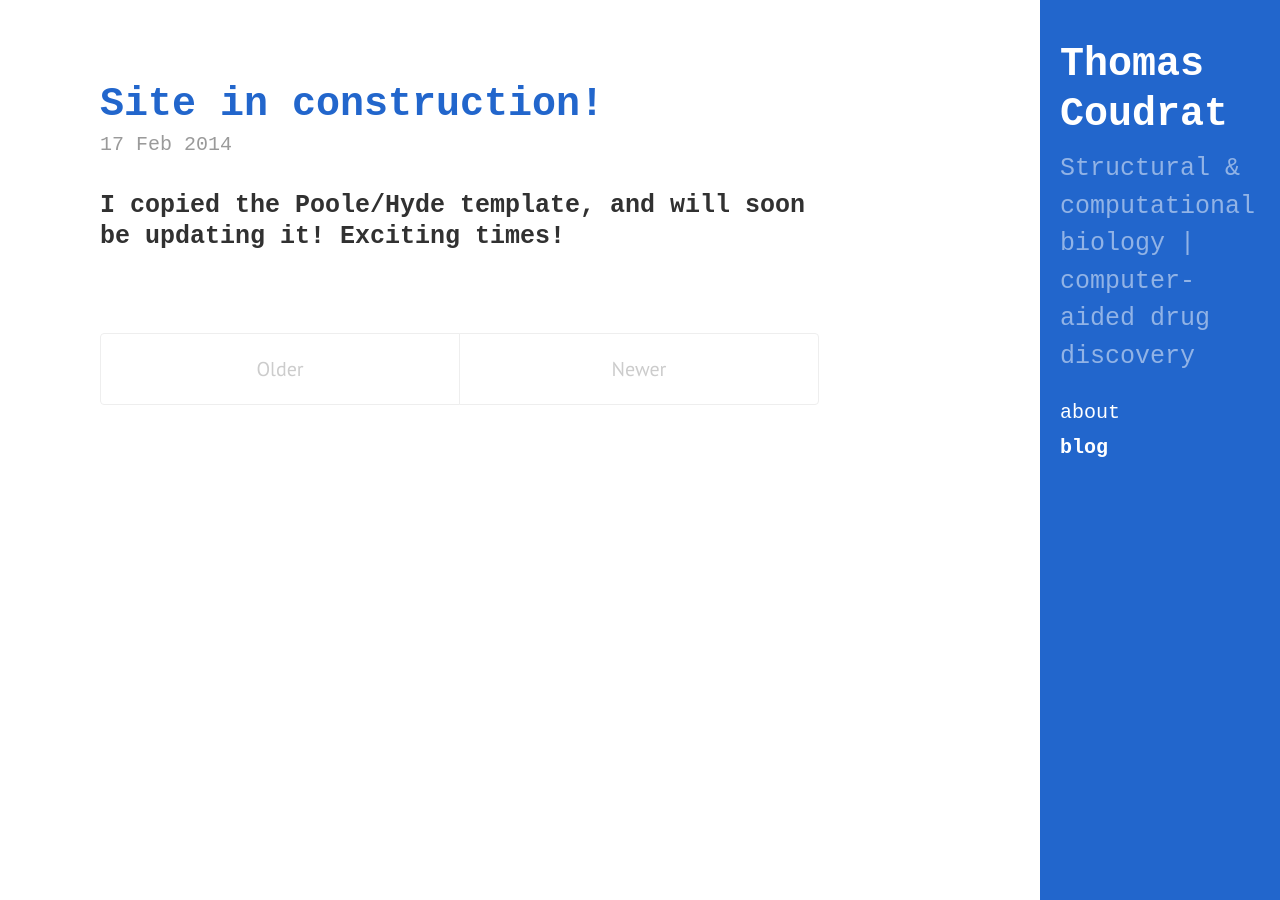
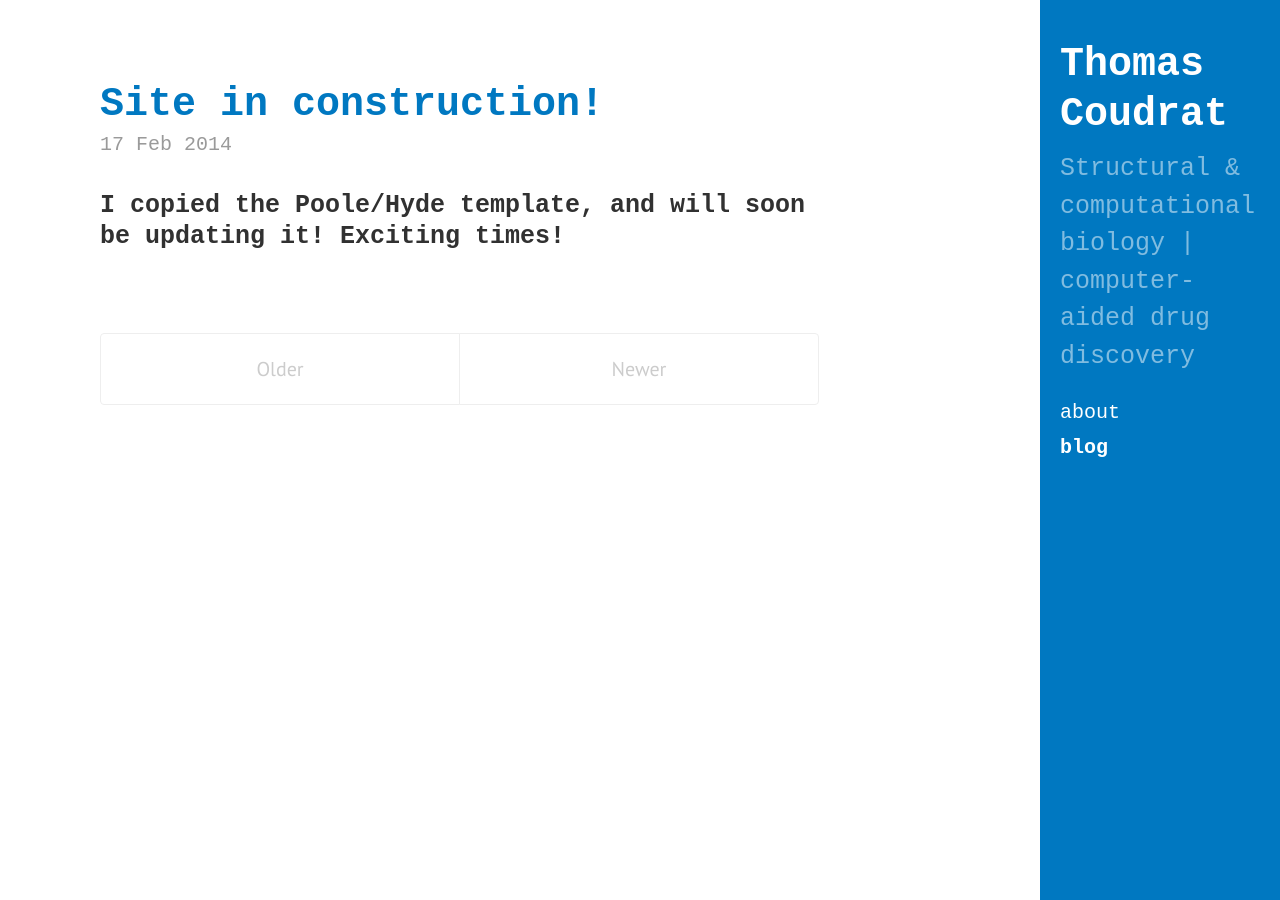
Before and after one commit to thomas-coudrat/thomas-coudrat.github.io, a Jekyll site: the page built from index.html, in a window 1280 px wide. Built offline with Jekyll 4.4.1, drawn with Linux system fonts in a browser that asks for light colours; Markdown is read by kramdown in place of the engine named in the settings; the list of posts is cut into pages by our own code.

Commit message:
Changed color theme

```diff
--- a/public/css/hyde.css
+++ b/public/css/hyde.css
@@ -251,9 +251,9 @@ a.sidebar-nav-item:focus {
 
 /* Thomas' theme */
 .theme-base-tom .sidebar {
-  background-color: #2266cc;
+  background-color: #0078c1;
 }
 .theme-base-tom .content a,
 .theme-base-tom .related-posts li a:hover {
-  color: #2266cc;
+  color: #0078c1;
 }
```
